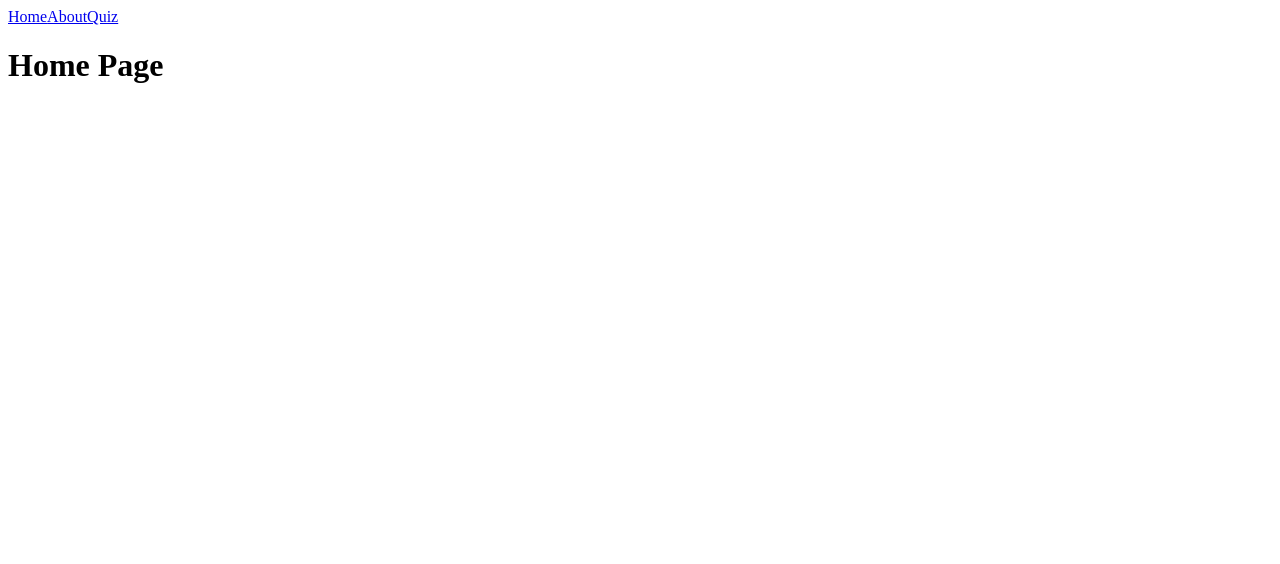
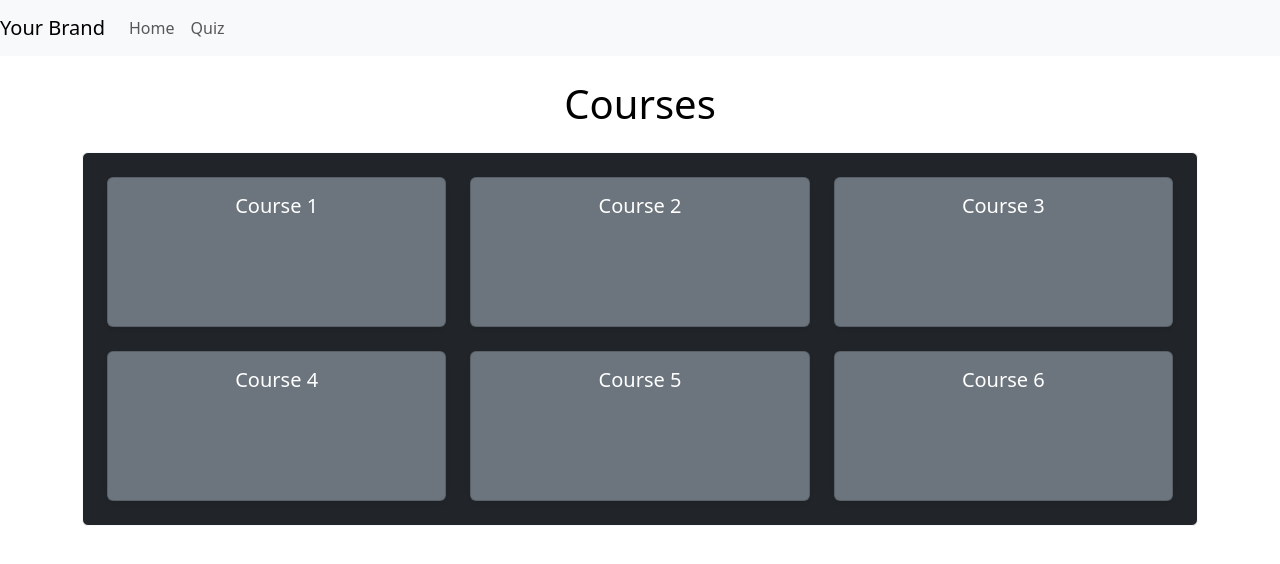
Before and after one commit to ChenukaGamage/techboost, a Vue app: page / in a window 1280 px wide. Shown: the top 564 px of the page. Built offline with nearby package versions, Linux system fonts and the light colour scheme.

Commit message:
Home page and navbar

```diff
--- a/public/index.html
+++ b/public/index.html
@@ -5,6 +5,12 @@
     <meta http-equiv="X-UA-Compatible" content="IE=edge">
     <meta name="viewport" content="width=device-width,initial-scale=1.0">
     <link rel="icon" href="<%= BASE_URL %>favicon.ico">
+    <link href="https://cdn.jsdelivr.net/npm/bootstrap@5.3.3/dist/css/bootstrap.min.css" rel="stylesheet"
+    integrity="sha384-QWTKZyjpPEjISv5WaRU9OFeRpok6YctnYmDr5pNlyT2bRjXh0JMhjY6hW+ALEwIH" crossorigin="anonymous">
+    <script src="https://cdn.jsdelivr.net/npm/bootstrap@5.3.3/dist/js/bootstrap.bundle.min.js"
+    integrity="sha384-YvpcrYf0tY3lHB60NNkmXc5s9fDVZLESaAA55NDzOxhy9GkcIdslK1eN7N6jIeHz" crossorigin="anonymous"></script>
+
+
     <title><%= htmlWebpackPlugin.options.title %></title>
   </head>
   <body>
--- a/src/App.vue
+++ b/src/App.vue
@@ -1,14 +1,17 @@
 <template>
   <div id="app">
-    <router-link to="/">Home</router-link>
-    <router-link to="/about">About</router-link>
-    <router-link to="/quiz">Quiz</router-link>
-    <router-view />
+    <Navbar />
+    <router-view /> <!-- This is where your page components will be rendered -->
   </div>
 </template>
 
 <script>
+import Navbar from './components/Navbar.vue';
+
 export default {
   name: 'App',
+  components:{
+    Navbar,
+  },
 };
 </script>
--- /dev/null
+++ b/src/components/Navbar.vue
@@ -0,0 +1,38 @@
+<template>
+    <!-- Navbar -->
+    <nav class="navbar navbar-expand-lg navbar-light bg-light">
+      <a class="navbar-brand" href="#">Your Brand</a>
+      <button
+        class="navbar-toggler"
+        type="button"
+        data-toggle="collapse"
+        data-target="#navbarTogglerDemo02"
+        aria-controls="navbarTogglerDemo02"
+        aria-expanded="false"
+        aria-label="Toggle navigation"
+      >
+        <span class="navbar-toggler-icon"></span>
+      </button>
+
+      <div class="collapse navbar-collapse" id="navbarTogglerDemo02">
+        <ul class="navbar-nav mr-auto mt-2 mt-lg-0">
+          <li class="nav-item active">
+            <a class="nav-link" href="/">Home <span class="sr-only"></span></a>
+          </li>
+          <li class="nav-item">
+            <a class="nav-link" href="/Quiz">Quiz</a>
+          </li>
+        </ul>
+      </div>
+    </nav>
+  </template>
+
+  <script>
+  export default {
+    name: "Navbar",
+  };
+  </script>
+
+  <style scoped>
+  /* You can add styles specific to the navbar here */
+  </style>
--- a/src/router/index.js
+++ b/src/router/index.js
@@ -1,28 +1,14 @@
 import { createRouter, createWebHistory } from 'vue-router';
-import Home from '../views/Home.vue';
-import About from '../views/About.vue';
+import Home from '../views/Home.vue'; // Adjust the paths according to your project structure
 import Quiz from '../views/Quiz.vue';
 
 const routes = [
-  {
-    path: '/',
-    name: 'Home',
-    component: Home,
-  },
-  {
-    path: '/about',
-    name: 'About',
-    component: About,
-  },
-  {
-   path: '/quiz',
-   name: 'Quiz',
-   component: Quiz,
-},
+  { path: '/', component: Home },
+  { path: '/Quiz', component: Quiz },
 ];
 
 const router = createRouter({
-  history: createWebHistory(),
+  history: createWebHistory(process.env.BASE_URL),
   routes,
 });
 
--- a/src/views/Home.vue
+++ b/src/views/Home.vue
@@ -1,9 +1,82 @@
 <template>
-   <h1>Home Page</h1>
- </template>
+  <div>
+    <!-- Main Section -->
+    <div class="container mt-4 text-center">
+      <!-- Section Title -->
+      <h1 class="mb-4 course-title">Courses</h1>
 
- <script>
- export default {
-   name: 'Home',
- };
- </script>
+      <!-- Outer Border for the Courses Grid -->
+      <div class="p-4 bg-dark rounded border border-light">
+        <!-- Courses Grid -->
+        <div class="row row-cols-1 row-cols-md-3 g-4">
+          <div class="col" v-for="course in courses" :key="course.id">
+            <div class="card bg-secondary text-white shadow-sm rounded">
+              <div class="card-body">
+                <h5 class="card-title">{{ course.name }}</h5>
+              </div>
+            </div>
+          </div>
+        </div>
+      </div>
+    </div>
+  </div>
+</template>
+
+<script>
+export default {
+  name: "Home",
+  data() {
+    return {
+      courses: [
+        { id: 1, name: "Course 1" },
+        { id: 2, name: "Course 2" },
+        { id: 3, name: "Course 3" },
+        { id: 4, name: "Course 4" },
+        { id: 5, name: "Course 5" },
+        { id: 6, name: "Course 6" },
+      ],
+    };
+  },
+};
+</script>
+
+<style scoped>
+body {
+  background-color: blue; /* Change the background color to blue */
+  margin: 0; /* Remove default margin */
+  height: 100vh; /* Ensure it covers the full viewport height */
+}
+
+h1 {
+  color: #ffffff;
+  margin-bottom: 20px; /* Add space between title and grid */
+}
+
+.card {
+  border-radius: 15px;
+  background-color: #34495e; /* Slightly lighter shade for the course cards */
+}
+
+.navbar {
+  background-color: #34495e; /* Adjust navbar background */
+}
+
+.bg-dark {
+  border-radius: 20px; /* Rounded square container */
+}
+
+.border-light {
+  border: 2px solid #ffffff; /* Light border around the course grid */
+}
+
+.card {
+  height: 150px; /* Make cards square-shaped */
+}
+
+/* Course Title Styles */
+.course-title {
+  font-size: 2.5rem;
+  color: #000000;
+  margin-bottom: 20px; /* Ensures clear space between title and course grid */
+}
+</style>
```
